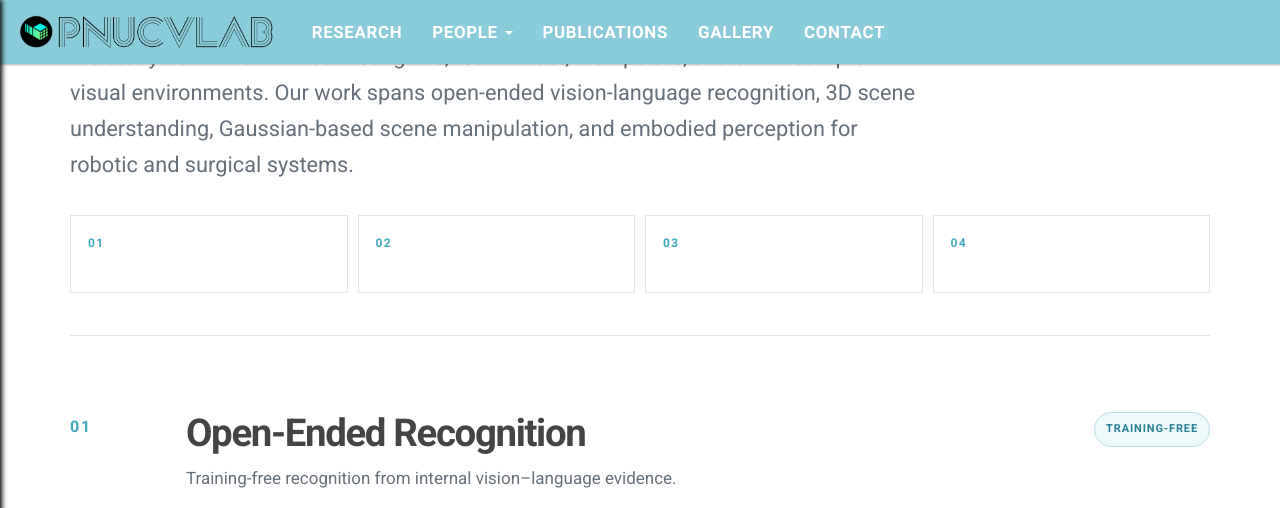
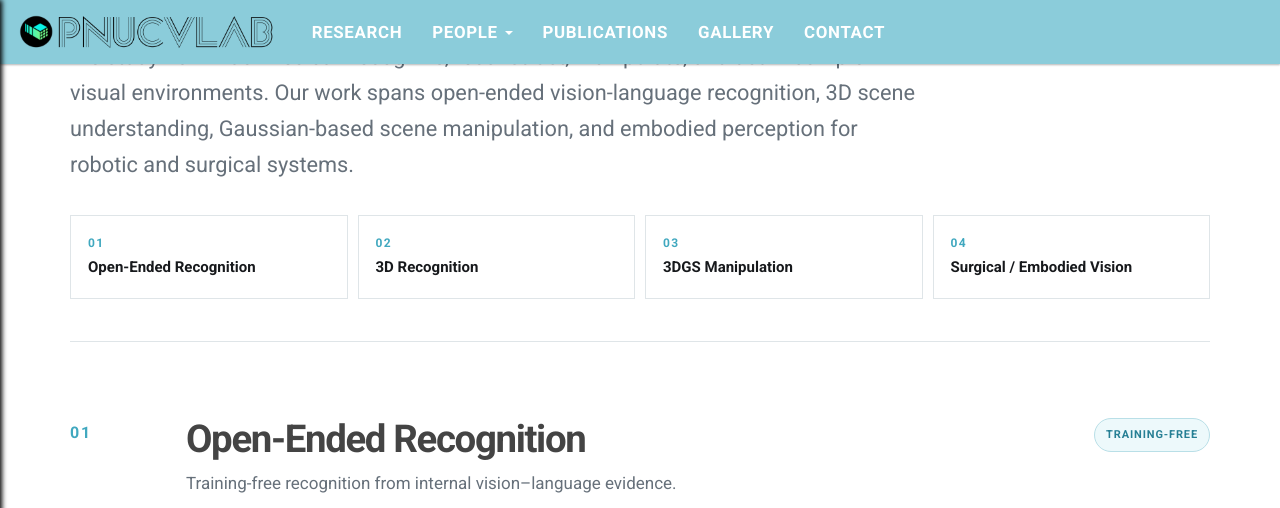
Before and after one commit to pnucvlab/pnucvlab.github.io, a Jekyll site: the page built from pages/research.html, in a window 1280 px wide and 1400 px high, scrolled down 419 px. Shown: the top 508 px of the window. Built offline with Jekyll 4.4.1, drawn with Linux system fonts in a browser that asks for light colours; grey boxes are pictures that could not be loaded.

Commit message:
Fix research topic labels

```diff
--- a/assets/css/research.css
+++ b/assets/css/research.css
@@ -92,7 +92,7 @@
 	letter-spacing: .12em;
 }
 
-.research-page .topic-index .label {
+.research-page .topic-index .topic-label {
 	font-size: 15px;
 	font-weight: 700;
 }
--- a/pages/research.html
+++ b/pages/research.html
@@ -14,10 +14,10 @@ custom_css: research
     </p>
 
     <nav class="topic-index" aria-label="Research themes">
-      <a href="#open-ended-recognition"><span class="num">01</span><span class="label">Open-Ended Recognition</span></a>
-      <a href="#3d-recognition"><span class="num">02</span><span class="label">3D Recognition</span></a>
-      <a href="#3dgs-manipulation"><span class="num">03</span><span class="label">3DGS Manipulation</span></a>
-      <a href="#embodied-vision"><span class="num">04</span><span class="label">Surgical / Embodied Vision</span></a>
+      <a href="#open-ended-recognition"><span class="num">01</span><span class="topic-label">Open-Ended Recognition</span></a>
+      <a href="#3d-recognition"><span class="num">02</span><span class="topic-label">3D Recognition</span></a>
+      <a href="#3dgs-manipulation"><span class="num">03</span><span class="topic-label">3DGS Manipulation</span></a>
+      <a href="#embodied-vision"><span class="num">04</span><span class="topic-label">Surgical / Embodied Vision</span></a>
     </nav>
   </section>
 
```
